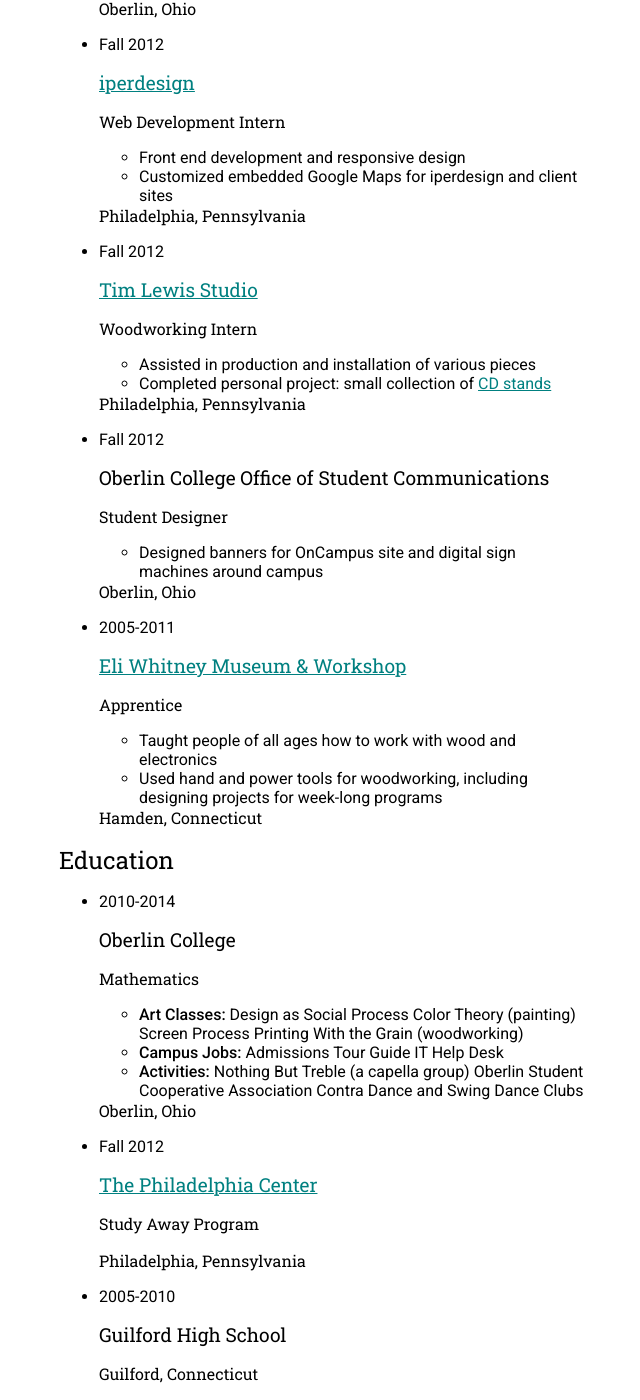
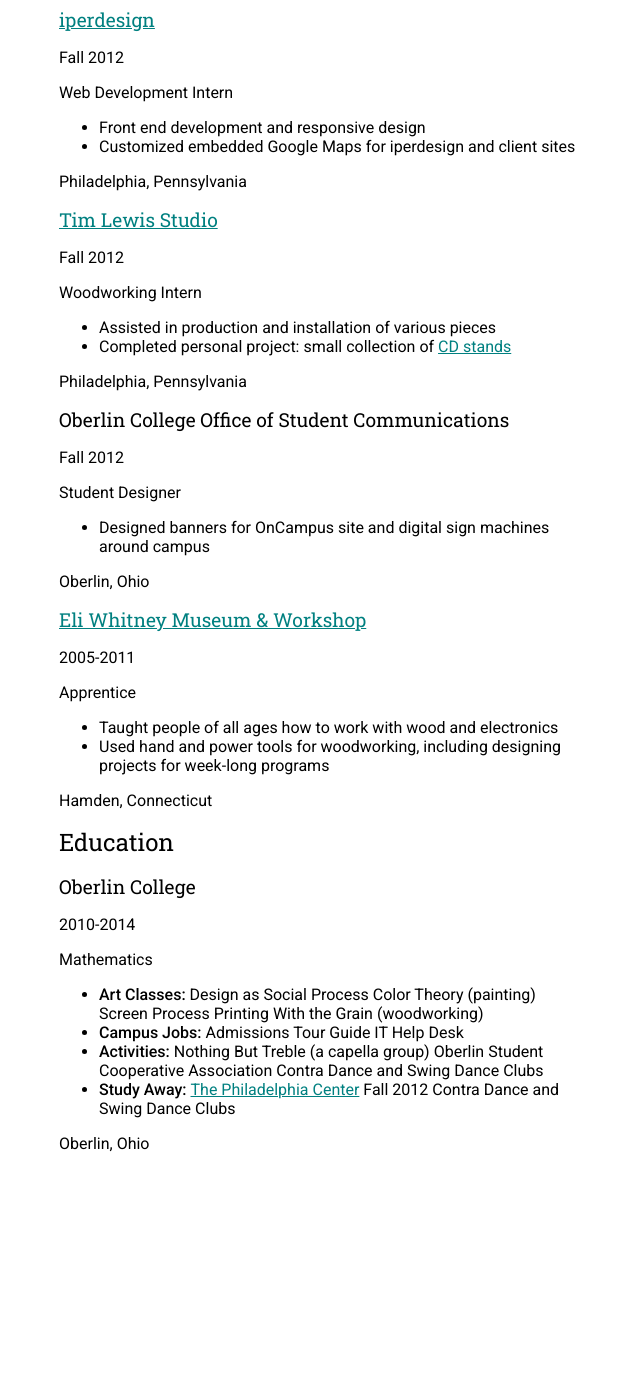
Before and after one commit to nmorduch/nmorduch.github.io, a Jekyll site: the page built from resume.html, in a window 1280 px wide and 1400 px high, scrolled down 854 px. Shown: the whole window, without its empty margins (317-957 px from the left). Built offline with Jekyll 4.4.1, drawn with Linux system fonts in a browser that asks for light colours; after the commit the page ends 2023 px from its top, so only the background shows below that; some of the changed text lies outside the part shown.

Commit message:
Content updates

```diff
--- a/_data/resume.yaml
+++ b/_data/resume.yaml
@@ -81,14 +81,8 @@
     - Nothing But Treble (a capella group)
     - Oberlin Student Cooperative Association
     - Contra Dance and Swing Dance Clubs
-- name: <a href="http://tpc.edu/">The Philadelphia Center</a>
-  location:
-    city: Philadelphia
-    state: Pennsylvania
-  date: Fall 2012
-  major: Study Away Program
-- name: Guilford High School
-  location:
-    city: Guilford
-    state: Connecticut
-  date: 2005-2010
+  - name: Study Away
+    list:
+    - <a href="http://tpc.edu/">The Philadelphia Center</a>
+    - Fall 2012
+    - Contra Dance and Swing Dance Clubs
--- a/resume.html
+++ b/resume.html
@@ -3,12 +3,11 @@
 ---
 
 <h2>Experience</h2>
-<ul>
+
 {% for job in site.data.resume.jobs %}
-		<li>
+	{% if job.employer %}<h3>{{ job.employer }}</h3>{% endif %}
 	<p>{{ job.date }}</p>
-			{% if job.employer %}<h3>{{ job.employer }}</h3>{% endif %}
-			{% if job.title %}<h4>{{ job.title }}</h4>{% endif %}
+	{% if job.title %}<p>{{ job.title }}</p>{% endif %}
 	{% if job.details %}
 		<ul>
 			{% for detail in job.details %}
@@ -16,18 +15,15 @@
 			{% endfor %}
 		</ul>
 	{% endif %}
-			{% if job.location %}<h5>{{ job.location.city }}, {{ job.location.state }}</h5>{% endif %}
-		</li>
+	{% if job.location %}<p>{{ job.location.city }}, {{ job.location.state }}</p>{% endif %}
 {% endfor %}
-</ul>
 
 <h2>Education</h2>
-<ul>
+
 {% for school in site.data.resume.education %}
-		<li>
+	<h3>{{ school.name }}</h3>
 	<p>{{ school.date }}</p>
-			<h3>{{ school.name }}</h3>
-			{% if school.major %}<h4>{{ school.major }}</h4>{% endif %}
+	{% if school.major %}<p>{{ school.major }}</p>{% endif %}
 	{% if school.details %}
 		<ul>
 			{% for detail in school.details %}
@@ -40,7 +36,5 @@
 			{% endfor %}
 		</ul>
 	{% endif %}
-			{% if school.location %}<h5>{{ school.location.city }}, {{ school.location.state }}</h5>{% endif %}
-		</li>
+	{% if school.location %}<p>{{ school.location.city }}, {{ school.location.state }}</p>{% endif %}
 {% endfor %}
-</ul>
```
Also changed, not shown: index.md (+4 -2 lines). Lines whose indentation alone changed are shown as unchanged.
